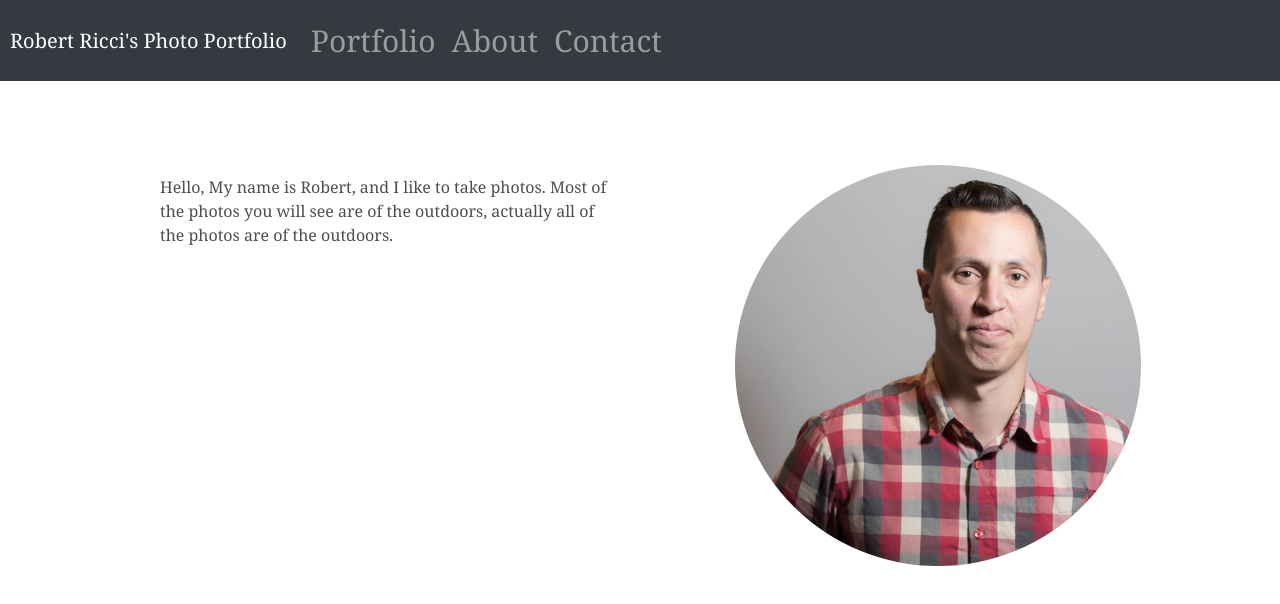
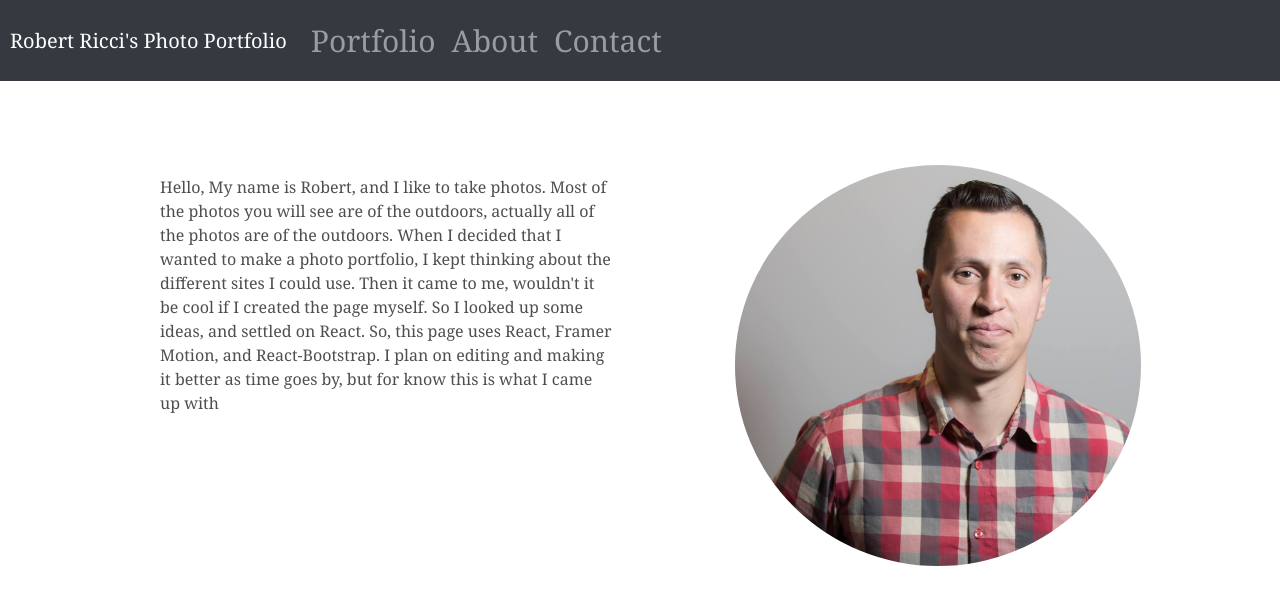
Before and after one commit to Robert-Ricci/photo-portfolio, a React (Create React App) app: page /about in a window 1280 px wide. Shown: the top 604 px of the page. Built offline with nearby package versions, Linux system fonts and the light colour scheme.

Commit message:
This commit added to the about page

```diff
--- a/src/components/About.js
+++ b/src/components/About.js
@@ -6,8 +6,13 @@ import Image from 'react-bootstrap/Image';
 const About = () => {
     return (
         <div className="about-page">
-            <p className="about">Hello, My name is Robert, and I like to take photos. Most of the photos you will see are of the outdoors, actually all of the photos are of the outdoors. </p>
-        <Image className="headshot" src={Headshot} roundedCircle />
+            <p className="about">Hello, My name is Robert, and I like to take photos. Most of the photos you will see are of the outdoors, actually all of the photos are of the outdoors.
+
+           When I decided that I wanted to make a photo portfolio, I kept thinking about the different sites I could use. Then it came to me, wouldn't it be cool if I created the page myself. So I looked up some ideas, and settled on React.
+
+           So, this page uses React, Framer Motion, and React-Bootstrap. I plan on editing and making it better as time goes by, but for know this is what I came up with
+           </p>
+            <Image className="headshot" src={Headshot} roundedCircle />
         </div>
     );
 };
```
Also changed, not shown: 1 other file (tests, documents, lock files or other folders).
